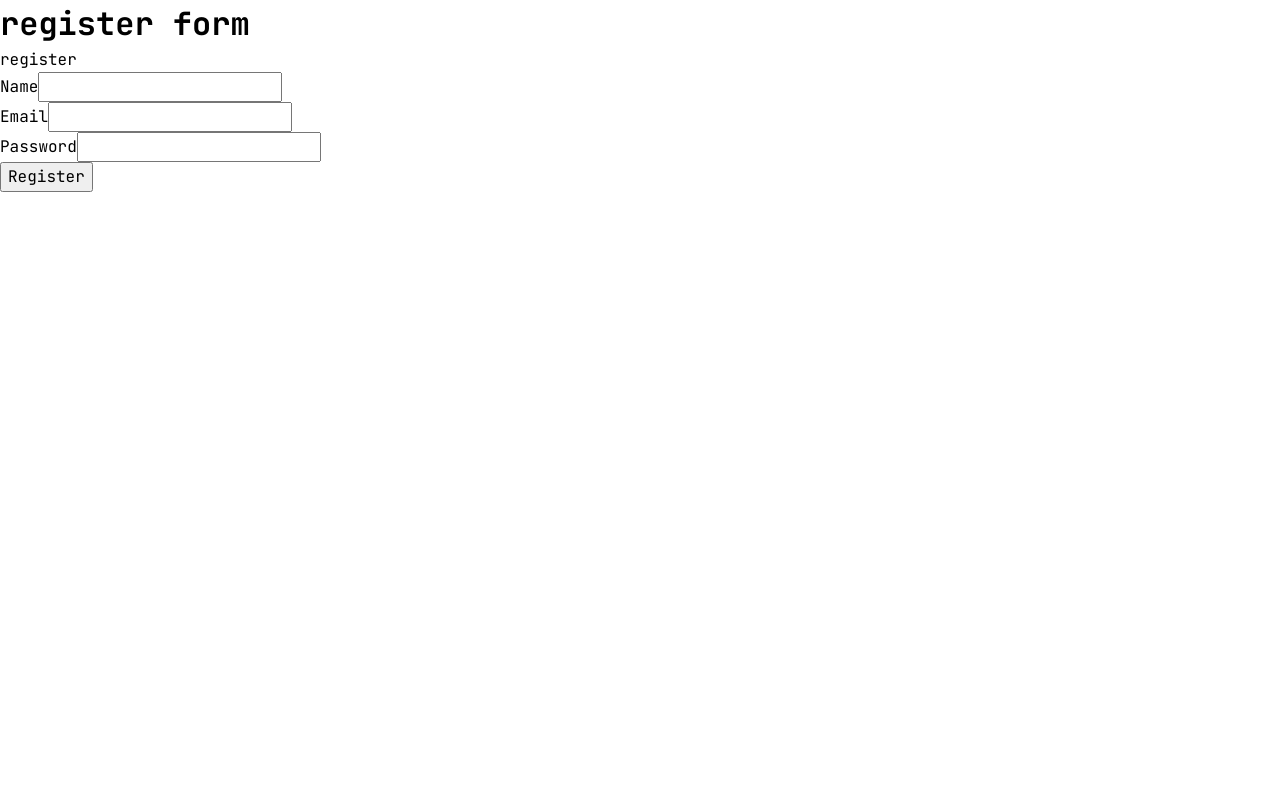
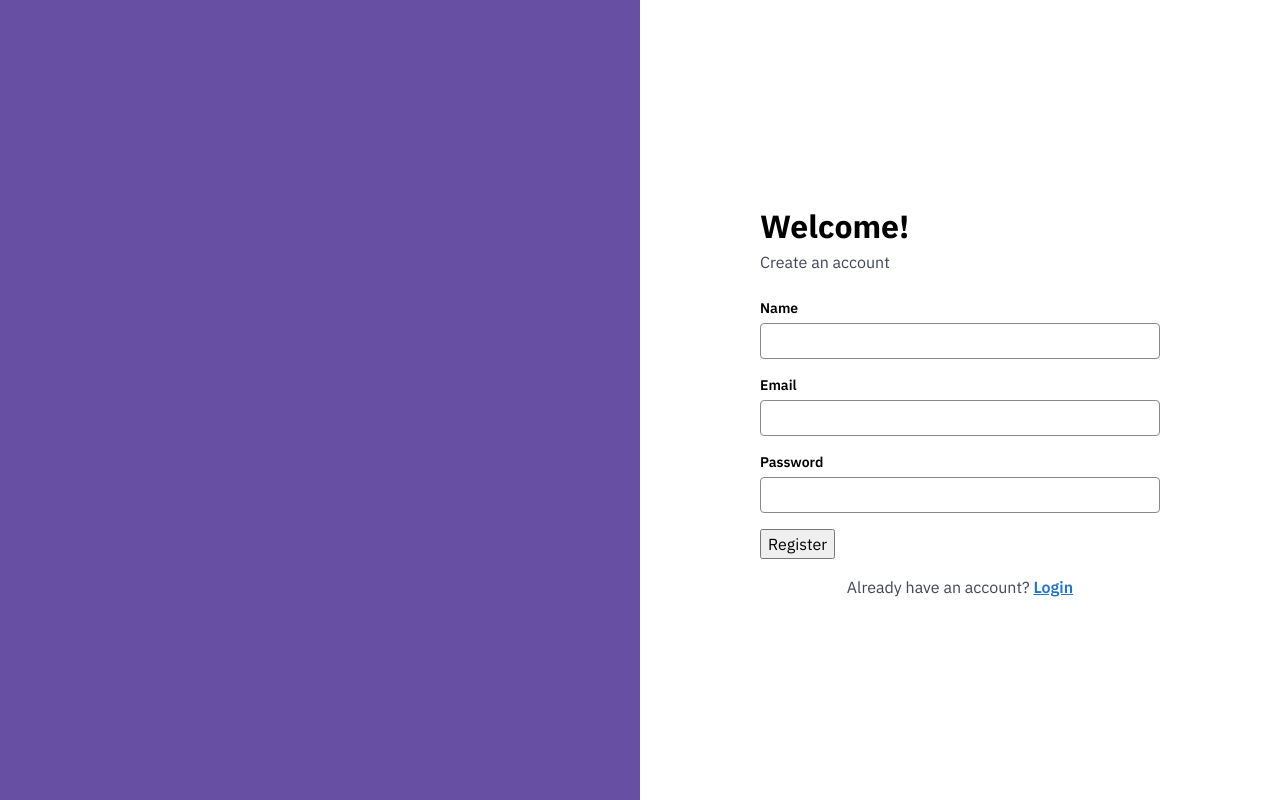
Before and after one commit to 0xffakhrul/kanban-todo-fe, a React (Vite) app: page /register in a window 1280 px wide. Built offline with nearby package versions, Linux system fonts and the light colour scheme; no server answers.

Commit message:
auth page with styling

```diff
--- /dev/null
+++ b/src/components/Auth/AuthLayout.scss
@@ -0,0 +1,60 @@
+@use "../../styles/variables" as *;
+
+.auth-layout {
+  display: grid;
+  grid-template-columns: repeat(2, 1fr);
+  height: 100vh;
+
+  &__left {
+    background-color: #6750a4;
+  }
+
+  &__right {
+    background: #ffffff;
+    display: flex;
+    align-items: center;
+    justify-content: center;
+    padding: 2rem;
+  }
+}
+
+.auth-form {
+  width: 100%;
+  max-width: 400px;
+
+  &__subtitle {
+    padding-bottom: $spacing-lg;
+    color: $neutral;
+  }
+}
+
+.form-group {
+  padding-bottom: $spacing-md;
+}
+
+.auth-link {
+  display: flex;
+  justify-content: center;
+  align-items: center;
+  padding-top: $spacing-md;
+  color: $neutral;
+}
+
+label {
+  display: block;
+  margin-bottom: $spacing-xs;
+  font-weight: 600;
+  font-size: $font-size-sm;
+}
+
+input {
+  border-radius: $radius-sm;
+  border: 1px solid #89888d;
+  width: 100%;
+  padding: $spacing-sm 0.75rem;
+  font-size: $font-size-sm;
+  transition: all 0.2s ease;
+  background-color: #ffffff;
+  height: auto;
+  line-height: 1;
+}
--- a/src/components/Auth/AuthLayout.tsx
+++ b/src/components/Auth/AuthLayout.tsx
@@ -1,3 +1,5 @@
+import "./AuthLayout.scss";
+
 interface AuthLayoutProps {
   title: string;
   subtitle?: string;
@@ -10,10 +12,19 @@ export default function AuthLayout({
   children,
 }: AuthLayoutProps) {
   return (
-    <div>
-      <h1>{title}</h1>
-      <p>{subtitle}</p>
-      <div>{children}</div>
+    <div className="auth-layout">
+      <div className="auth-layout__left"></div>
+      <div className="auth-layout__right">
+        <div className="auth-form">
+          <div className="auth-form__title">
+            <h1>{title}</h1>
+          </div>
+          <div className="auth-form__subtitle">
+            <p>{subtitle}</p>
+          </div>
+          <div className="auth-form__children">{children}</div>
+        </div>
+      </div>
     </div>
   );
 }
--- /dev/null
+++ b/src/components/Auth/Login.tsx
@@ -0,0 +1,13 @@
+import AuthLayout from "./AuthLayout";
+import LoginForm from "./LoginForm";
+
+export default function Login() {
+  return (
+    <AuthLayout
+      title="Welcome back"
+      subtitle="Please enter your details to sign in"
+    >
+      <LoginForm />
+    </AuthLayout>
+  );
+}
--- /dev/null
+++ b/src/components/Auth/LoginForm.tsx
@@ -0,0 +1,28 @@
+import { Link } from "@tanstack/react-router";
+
+export default function LoginForm() {
+  return (
+    <form action="">
+      <div className="form-group">
+        <label htmlFor="email">Email</label>
+        <input type="email" id="email" />
+      </div>
+      <div className="form-group">
+        <label htmlFor="email">Password</label>
+        <input type="password" id="password" />
+      </div>
+
+      <div>
+        <button type="submit" className="btn2">
+          Login
+        </button>
+      </div>
+
+      <div className="auth-link">
+        <p>
+          Don't have an account? <Link to="/register">Register</Link>
+        </p>
+      </div>
+    </form>
+  );
+}
--- a/src/components/Auth/Register.tsx
+++ b/src/components/Auth/Register.tsx
@@ -3,7 +3,7 @@ import RegisterForm from "./RegisterForm";
 
 export default function Register() {
   return (
-    <AuthLayout title="register form" subtitle="register">
+    <AuthLayout title="Welcome!" subtitle="Create an account">
       <RegisterForm />
     </AuthLayout>
   );
--- a/src/components/Auth/RegisterForm.tsx
+++ b/src/components/Auth/RegisterForm.tsx
@@ -1,5 +1,5 @@
 import { zodResolver } from "@hookform/resolvers/zod";
-import { useNavigate } from "@tanstack/react-router";
+import { Link, useNavigate } from "@tanstack/react-router";
 import { useState } from "react";
 import {
   registerSchema,
@@ -42,7 +42,7 @@ export default function RegisterForm() {
         <div style={{ color: "red", marginBottom: "1rem" }}>{serverError}</div>
       )}
 
-      <div>
+      <div className="form-group">
         <label htmlFor="name">Name</label>
         <input type="text" id="name" {...register("name")} />
         {errors.name && (
@@ -54,7 +54,7 @@ export default function RegisterForm() {
         )}
       </div>
 
-      <div>
+      <div className="form-group">
         <label htmlFor="email">Email</label>
         <input type="email" id="email" {...register("email")} />
         {errors.email && (
@@ -66,7 +66,7 @@ export default function RegisterForm() {
         )}
       </div>
 
-      <div>
+      <div className="form-group">
         <label htmlFor="password">Password</label>
         <input type="password" id="password" {...register("password")} />
         {errors.password && (
@@ -79,9 +79,15 @@ export default function RegisterForm() {
       </div>
 
       <div>
-        <button type="submit" disabled={isSubmitting}>
+        <button type="submit" disabled={isSubmitting} className="btn2">
           {isSubmitting ? "Registering..." : "Register"}
         </button>
+      </div>
+
+      <div className="auth-link">
+        <p>
+          Already have an account? <Link to="/login">Login</Link>
+        </p>
       </div>
     </form>
   );
--- a/src/components/Button/Button.scss
+++ b/src/components/Button/Button.scss
@@ -33,3 +33,21 @@
     }
   }
 }
+
+.btn2 {
+  width: 100%;
+  padding-inline: 0.75rem;
+  font-size: $font-size-sm;
+  border-radius: $radius-sm;
+  border: none;
+  background-color: #1f75cb;
+  min-height: 2rem;
+  color: #fff;
+  font-weight: 600;
+  line-height: 1rem;
+  cursor: pointer;
+
+  &:hover {
+    background-color: #284779;
+  }
+}
--- a/src/styles/_base.scss
+++ b/src/styles/_base.scss
@@ -1,5 +1,4 @@
-@import url("https://fonts.googleapis.com/css2?family=JetBrains+Mono:ital,wght@0,100..800;1,100..800&display=swap");
-
+@import url("https://fonts.googleapis.com/css2?family=IBM+Plex+Sans:ital,wght@0,100..700;1,100..700&display=swap");
 /* 1. Use a more-intuitive box-sizing model */
 *,
 *::before,
@@ -9,9 +8,9 @@
 
 /* 2. Remove default margin */
 * {
-  font-family: "JetBrains Mono", Roboto, sans-serif;
+  font-family: "IBM Plex Sans", sans-serif;
   margin: 0;
-//   background-color: $primary;
+  //   background-color: $primary;
 }
 
 /* 3. Enable keyword animations */
@@ -77,3 +76,8 @@ h6 {
 #__next {
   isolation: isolate;
 }
+
+a {
+  color: #1f75cb;
+  font-weight: 600;
+}
```
